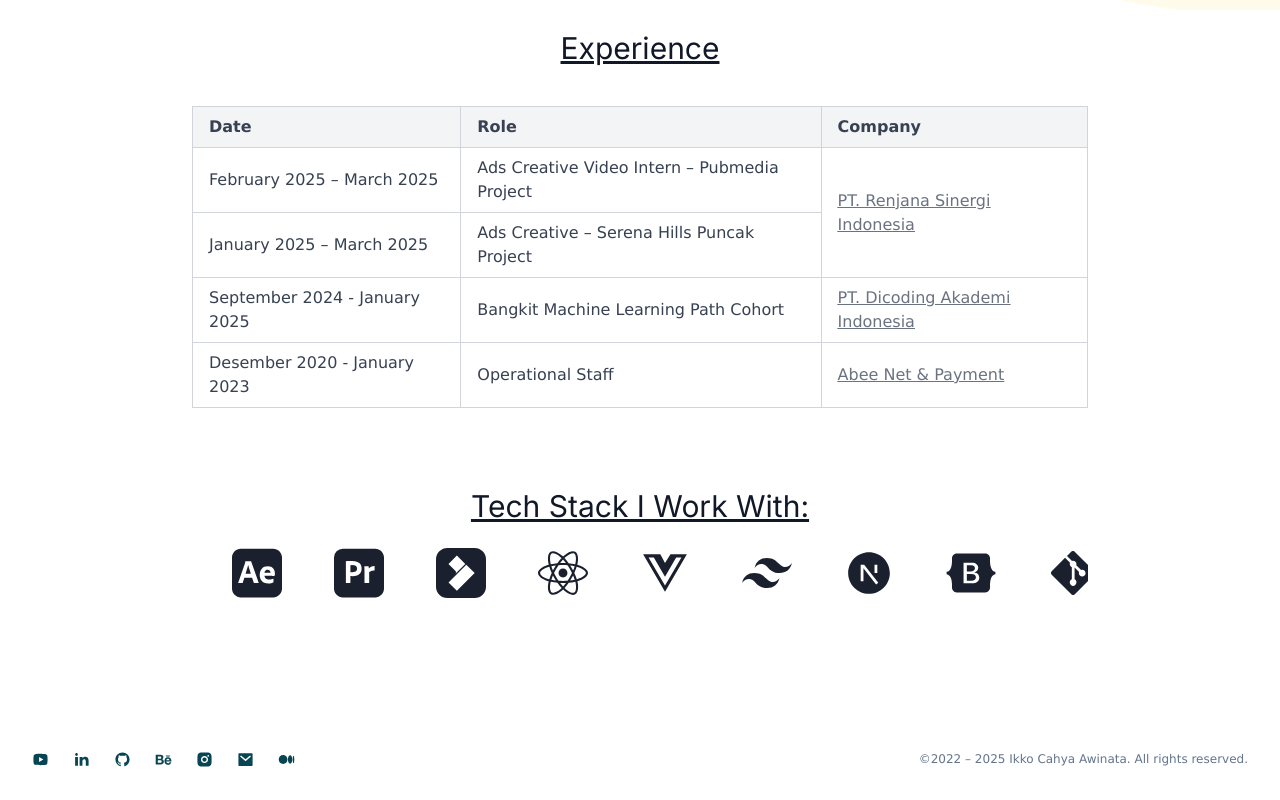
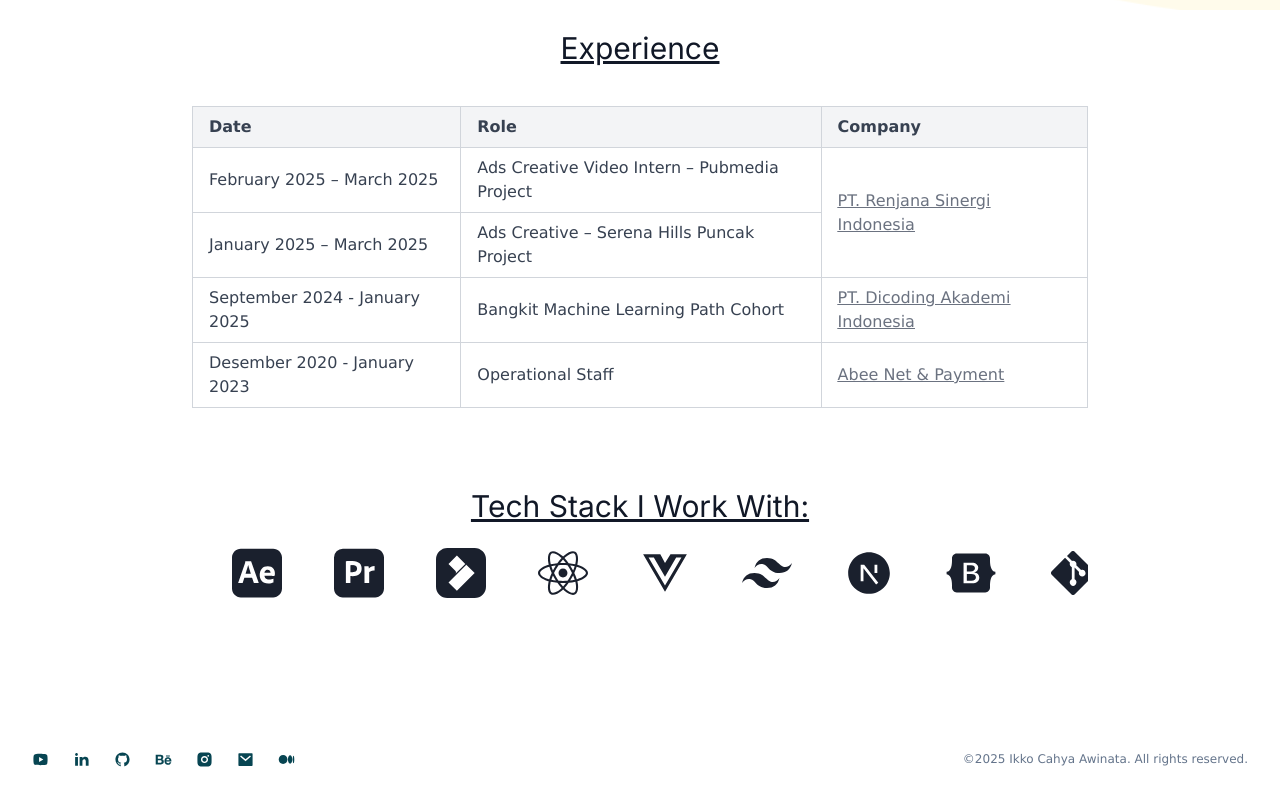
Before and after one commit to ikkoawinata/ikkoawinataa, a Next.js app: page /tentang in a window 1280 px wide. Shown: the part 1038-1838 px from the top of the page. Built offline with nearby package versions, Linux system fonts and the light colour scheme.

Commit message:
Update Footer.jsx

```diff
--- a/components/Footer.jsx
+++ b/components/Footer.jsx
@@ -10,7 +10,7 @@ const Footer = () => {
             iconsStyles="text-primary text-[18px] sm:text-[17px] transition-transform transform hover:scale-110 dark:hover:text-[#FFF8E8] hover:text-[#080c14] cursor-pointer"
           />
           <div className="mt-4 sm:mt-0 text-muted-foreground text-[7px] sm:text-[12px] text-center sm:text-left">
-            ©2022 – 2025 Ikko Cahya Awinata. All rights reserved.
+            ©2025 Ikko Cahya Awinata. All rights reserved.
           </div>
         </div>
       </div>
```
